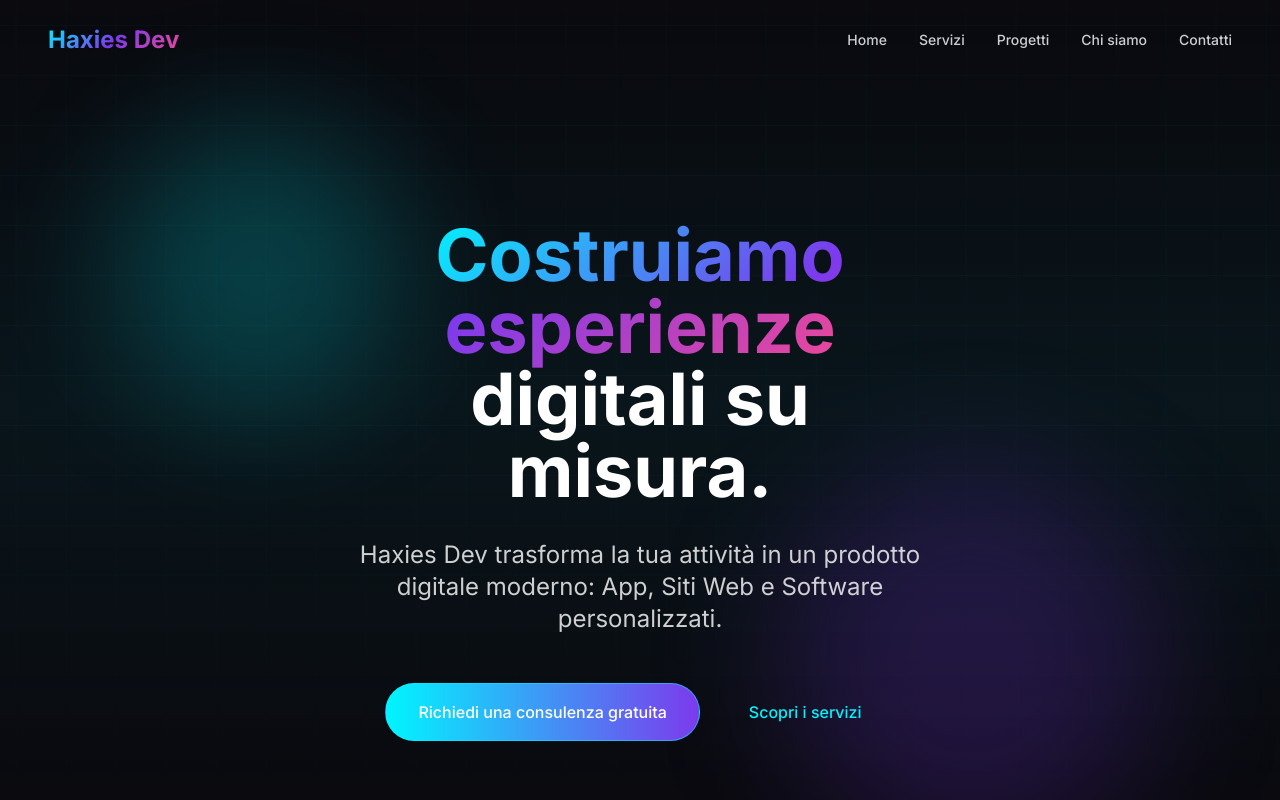
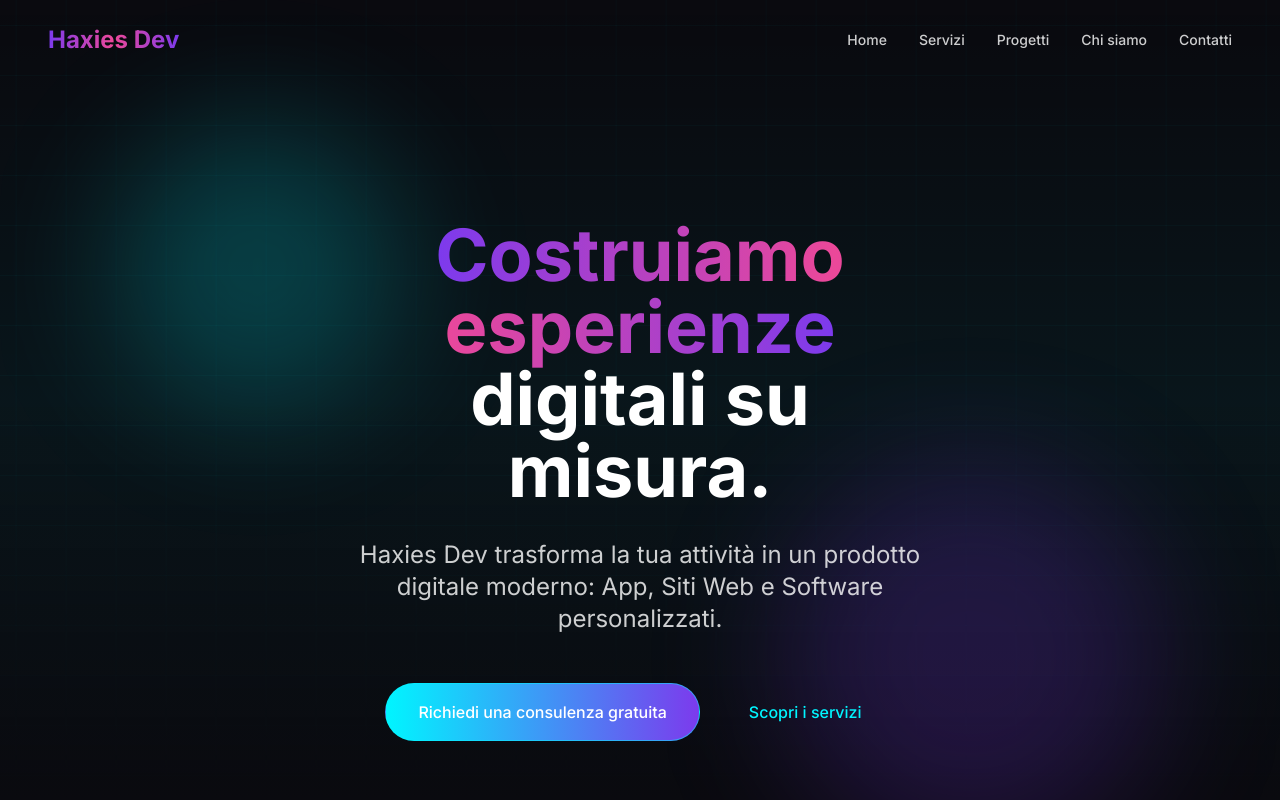
Before and after one commit to Hydr44/haxiesdev, a Next.js app: page / in a window 1280 px wide. Shown: the top 800 px of the page. Built offline with nearby package versions, Linux system fonts and the light colour scheme.

Commit message:
Aggiunta animazione gradient text: colori che si muovono continuamente

```diff
--- a/app/globals.css
+++ b/app/globals.css
@@ -44,10 +44,31 @@
 
 /* Gradient text */
 .gradient-text {
-  background: linear-gradient(135deg, #00F5FF 0%, #7C3AED 50%, #EC4899 100%);
+  background: linear-gradient(
+    90deg,
+    #00F5FF 0%,
+    #7C3AED 25%,
+    #EC4899 50%,
+    #7C3AED 75%,
+    #00F5FF 100%
+  );
+  background-size: 200% 100%;
   -webkit-background-clip: text;
   -webkit-text-fill-color: transparent;
   background-clip: text;
+  animation: gradient-flow 3s ease infinite;
+}
+
+@keyframes gradient-flow {
+  0% {
+    background-position: 0% 50%;
+  }
+  50% {
+    background-position: 100% 50%;
+  }
+  100% {
+    background-position: 0% 50%;
+  }
 }
 
 /* Animated background */
```
